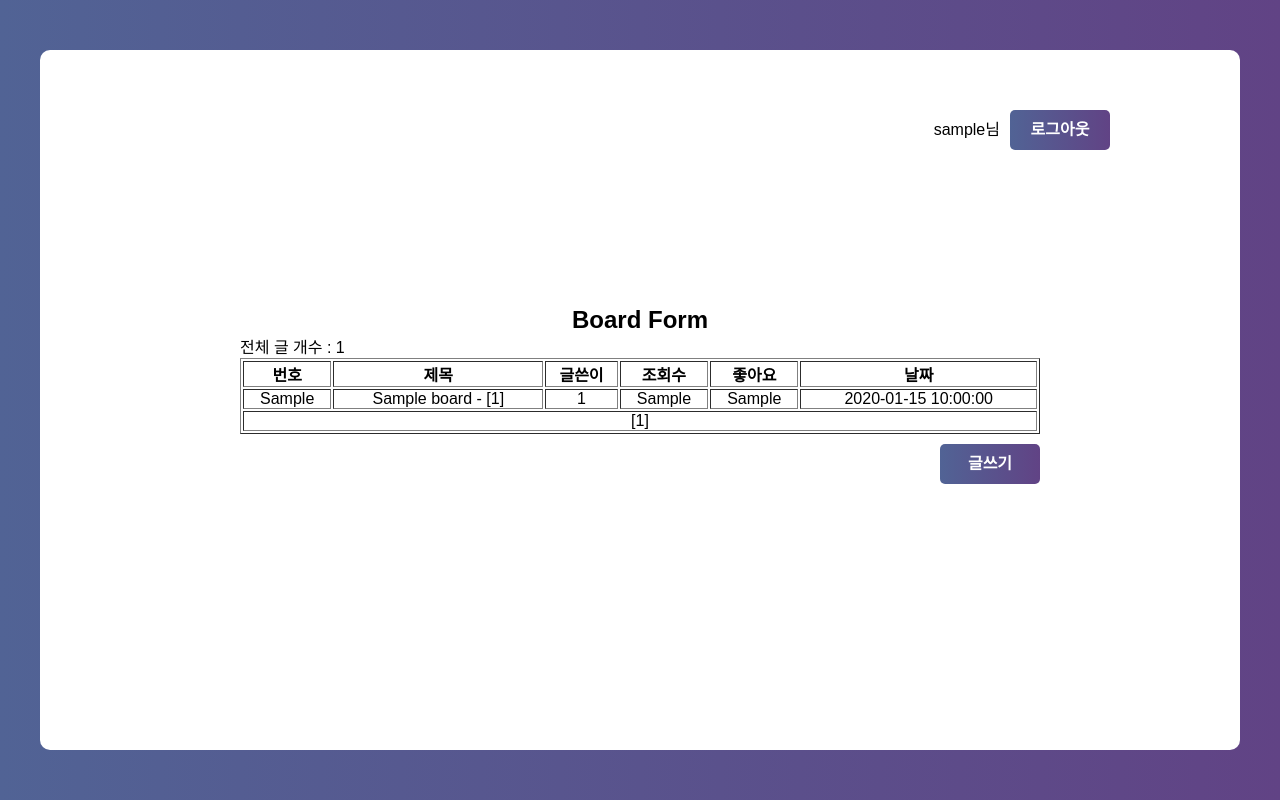
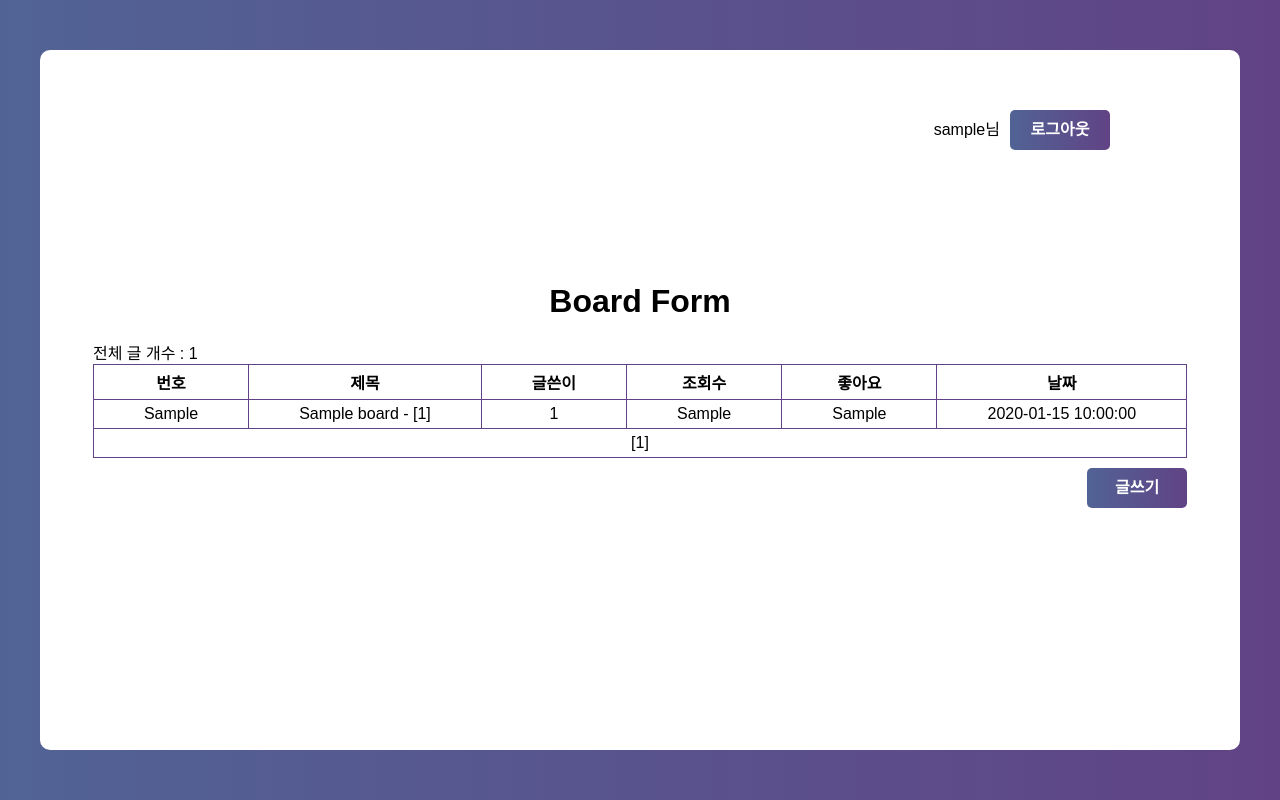
Before and after one commit to timcodejs/php-board, a PHP site: page /board.php in a window 1280 px wide. Run offline with PHP 8.4, Linux system fonts and the light colour scheme; the visitor is signed in with stand-in values (Sample User, id 1); tables that the repository leaves empty or names only in its code hold one stand-in row (values such as "Sample post").

Commit message:
PHP 게시판 만들기 - 게시판 폼 스타일 추가

```diff
--- a/board.php
+++ b/board.php
@@ -34,9 +34,9 @@
 <body>
     <div id="wrap" class="board_wrap">
         <div>
-            <h2>Board Form</h2>
+            <h1>Board Form</h1>
             <p class="total_cnt">전체 글 개수 : <?=$total?></p>
-            <table border="1" width="800">
+            <table>
                 <tr>
                     <th>번호</th>
                     <th>제목</th>
@@ -78,7 +78,7 @@
             if($page == $i) {
                 echo "[".$i."]";
             } else {
-                echo "<a href='./board.php?page=$i'>"."[".$i."]"."</a>";
+                echo "<a href='./board.php?page=$i' class='pn_btn'>"."[".$i."]"."</a>";
             }
         }
 ?>
--- a/lib/css/style.css
+++ b/lib/css/style.css
@@ -74,11 +74,23 @@ h1 {
 .board_wrap .total_cnt {
     text-align: left;
 }
+
+.board_wrap table {
+    border: 1px solid #614385;
+    border-collapse: collapse;
+}
+.board_wrap table th,
+.board_wrap table td {
+    border: 1px solid #614385;
+    padding: 5px 50px;
+}
+
 .board_wrap .logout_btn {
     position: absolute;
     top: 100px;
     right: 160px;
 }
+
 .board_wrap .logout_btn a {
     display: inline-block;
     width: 100px;
@@ -112,3 +124,7 @@ h1 {
     font-size: 16px;
     cursor: pointer;
 }
+
+.pn_btn {
+    margin: 0 2px;
+}
```
